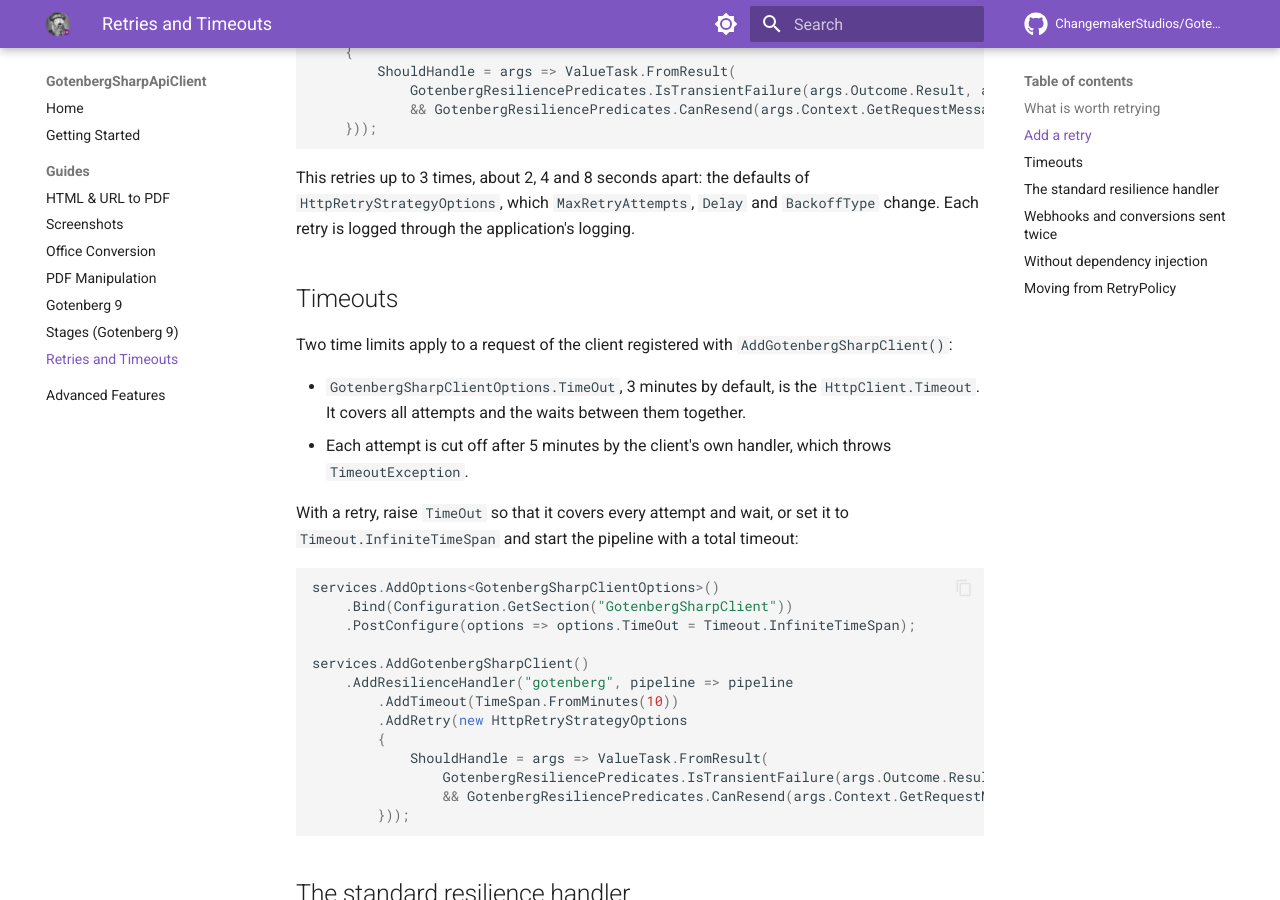
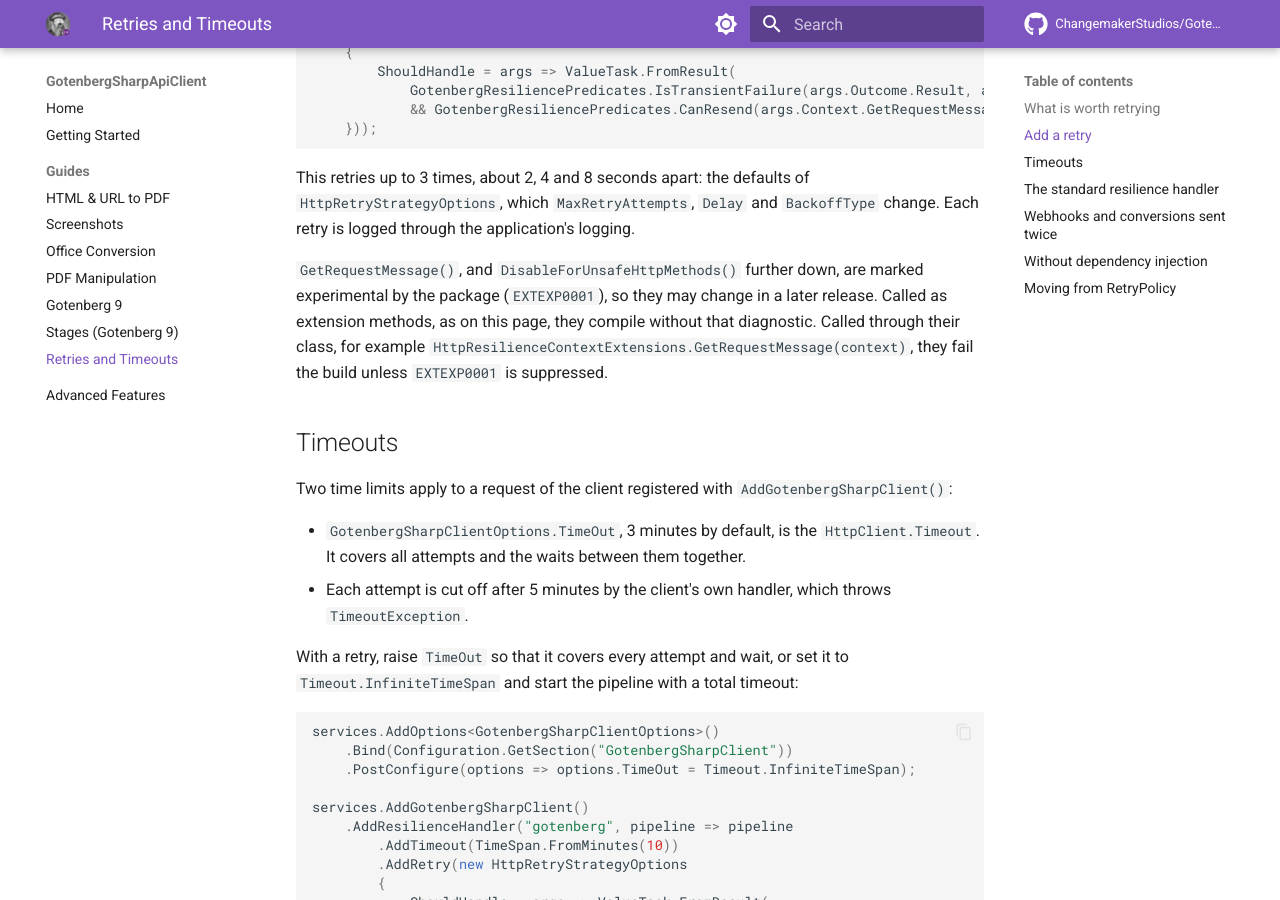
Before and after one commit to ChangemakerStudios/GotenbergSharpApiClient, an MkDocs documentation site: the page built from docs/resilience.md, in a window 1280 px wide and 900 px high, scrolled down 1212 px. Built offline with MkDocs 1.6.1 and Material for MkDocs 9.7.7, drawn with Linux system fonts in a browser that asks for light colours; comment, search, counter and statistics services are not loaded.

Commit message:
Note that the resilience APIs the recipes use are experimental
GetRequestMessage() and DisableForUnsafeHttpMethods() are marked
[Experimental("EXTEXP0001")] in Microsoft.Extensions.Http.Resilience.
Called as extension methods, as on the page, they compile without the
diagnostic; called through their class they fail the build unless it is
suppressed. Say so, and that they may change in a later release.

````diff
--- a/docs/resilience.md
+++ b/docs/resilience.md
@@ -38,6 +38,8 @@ services.AddGotenbergSharpClient()
 ```
 
 This retries up to 3 times, about 2, 4 and 8 seconds apart: the defaults of `HttpRetryStrategyOptions`, which `MaxRetryAttempts`, `Delay` and `BackoffType` change. Each retry is logged through the application's logging.
+
+`GetRequestMessage()`, and `DisableForUnsafeHttpMethods()` further down, are marked experimental by the package (`EXTEXP0001`), so they may change in a later release. Called as extension methods, as on this page, they compile without that diagnostic. Called through their class, for example `HttpResilienceContextExtensions.GetRequestMessage(context)`, they fail the build unless `EXTEXP0001` is suppressed.
 
 ## Timeouts
 
````
